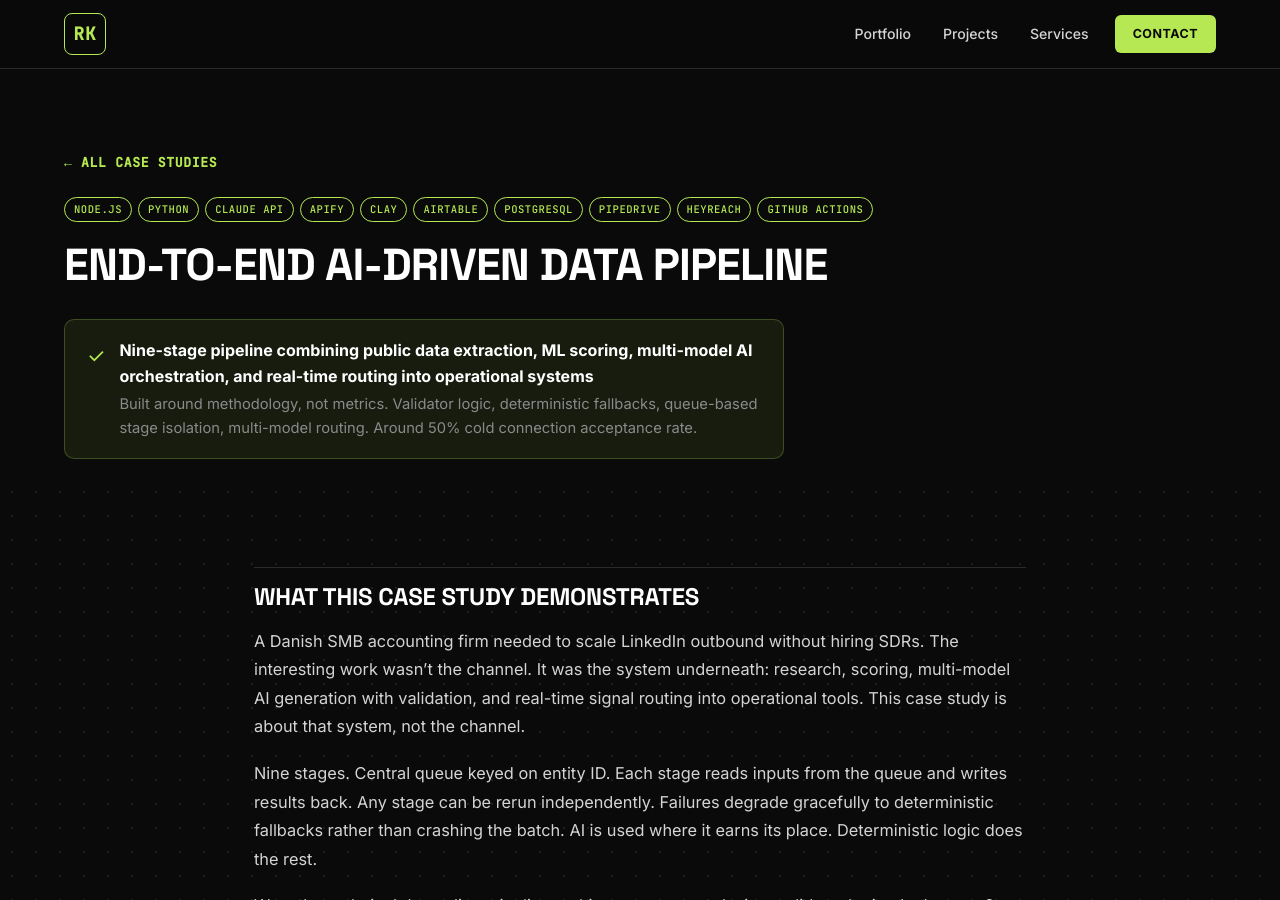
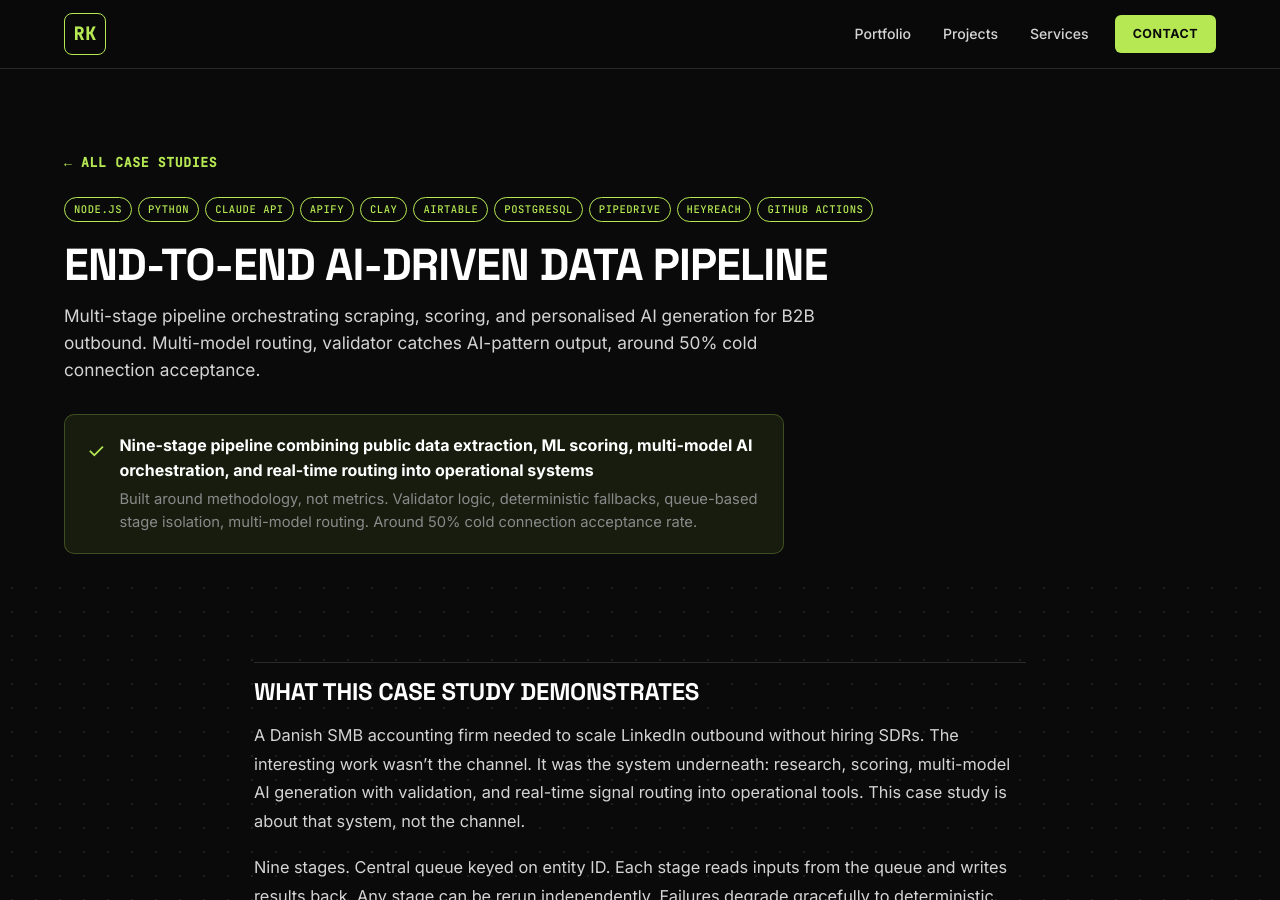
Before and after one commit to rasmuskampmann1998/rasmuskampmann.com, a Jekyll site: the page built from _projects/06-ai-driven-data-pipeline.md, in a window 1280 px wide and 900 px high. Built offline with Jekyll 4.4.1, drawn with Linux system fonts in a browser that asks for light colours.

Commit message:
Restore tagline on AI Pipeline case-study card
Empty tagline left a visible gap between title and tech stack pills
on the homepage card.

Co-Authored-By: Claude Opus 4.7 <noreply@anthropic.com>

```diff
--- a/_projects/06-ai-driven-data-pipeline.md
+++ b/_projects/06-ai-driven-data-pipeline.md
@@ -1,7 +1,7 @@
 ---
 layout: project
 title: End-to-End AI-Driven Data Pipeline
-tagline: ""
+tagline: "Multi-stage pipeline orchestrating scraping, scoring, and personalised AI generation for B2B outbound. Multi-model routing, validator catches AI-pattern output, around 50% cold connection acceptance."
 tools: [Node.js, Python, Claude API, Apify, Clay, Airtable, PostgreSQL, Pipedrive, HeyReach, GitHub Actions]
 outcome_headline: "Nine-stage pipeline combining public data extraction, ML scoring, multi-model AI orchestration, and real-time routing into operational systems"
 outcome_detail: "Built around methodology, not metrics. Validator logic, deterministic fallbacks, queue-based stage isolation, multi-model routing. Around 50% cold connection acceptance rate."
```
